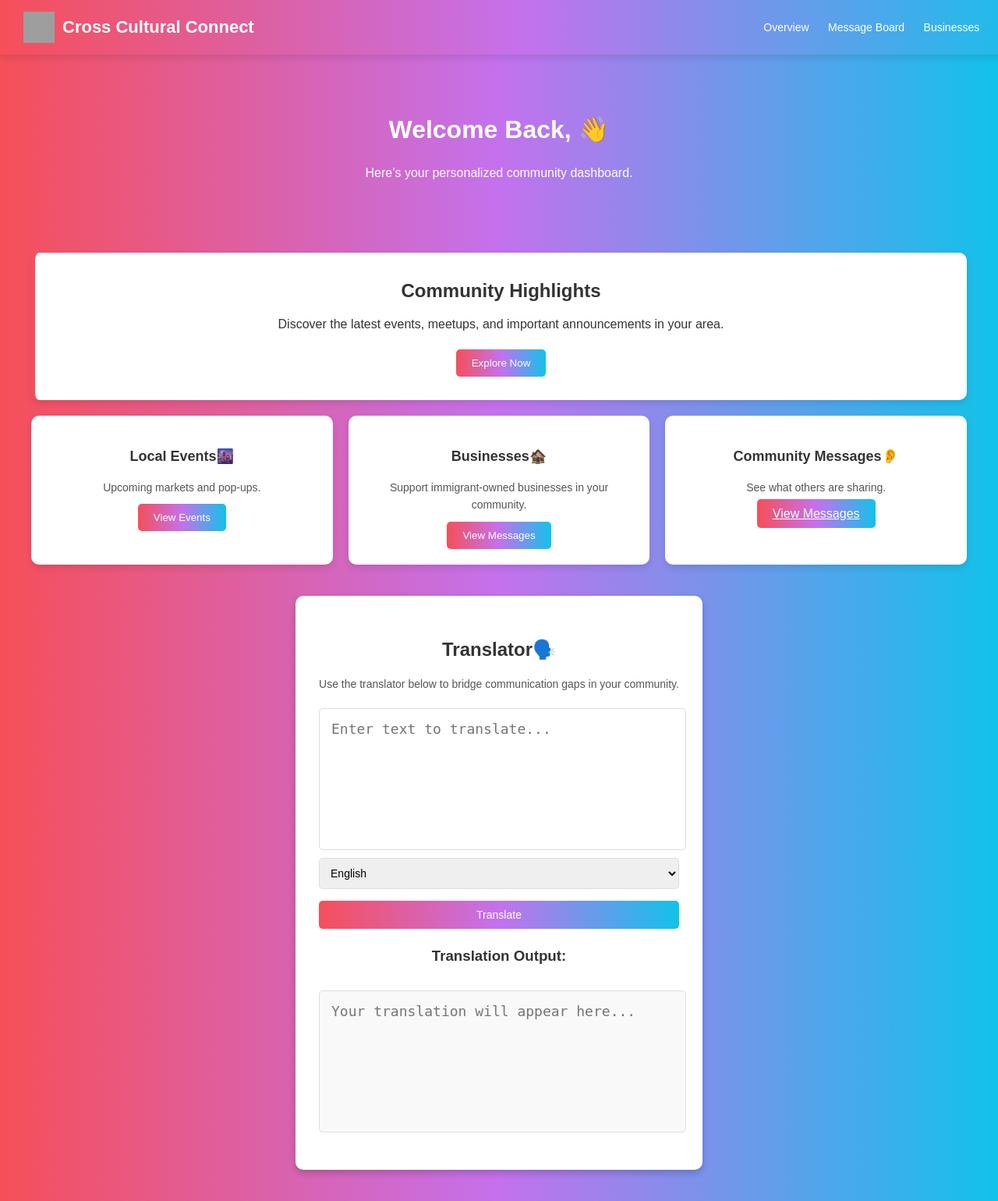
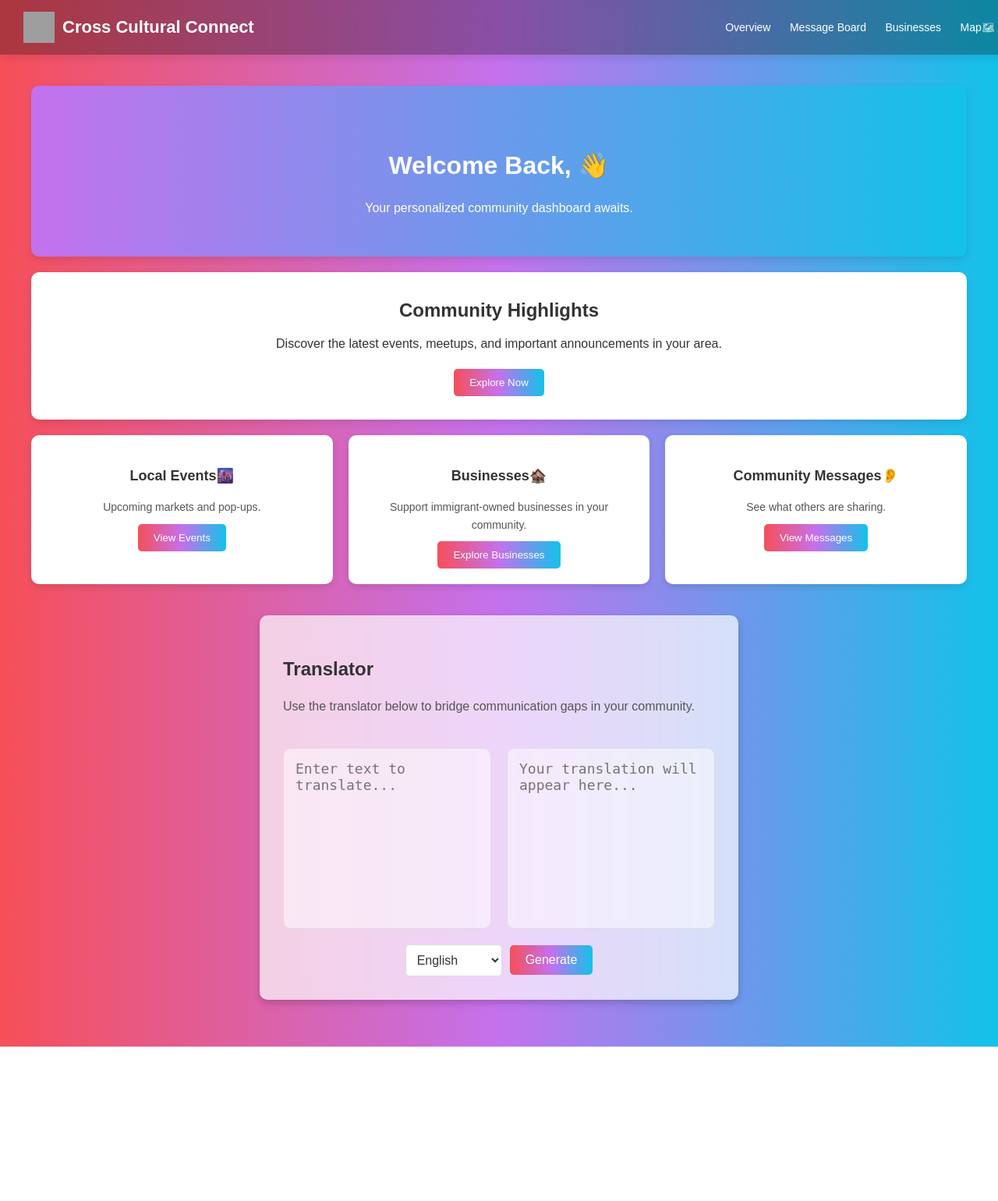
Before and after one commit to masonw0311/cross_cultural_connect, a Django app: page /welcome/ in a window 1280 px wide. Shown: the whole page at 78% size. After the commit the page ends 1342 px from the top, so only its background shows below. Run offline with Django 5.2, Linux system fonts and the light colour scheme; parts of the project's set-up code (start-up, migrations or seed data) failed here and were passed over; grey boxes are pictures that could not be loaded.

Commit message:
updated home page

```diff
--- a/cc_connect/accounts/templates/accounts/welcome.html
+++ b/cc_connect/accounts/templates/accounts/welcome.html
@@ -8,7 +8,6 @@
     <link rel="stylesheet" href="{% static 'css/overview.css' %}">
 </head>
 <body>
-
     <!-- Navigation Bar -->
     <nav class="navbar">
         <div class="navbar-left">
@@ -19,73 +18,75 @@
             <a href="{% url 'overview' %}">Overview</a>
             <a href="{% url 'message_board' %}">Message Board</a>
             <a>Businesses</a>
+            <a>Map🗺️</a>
             <a class="profile-icon">P</a>
         </div>
     </nav>
 
-    <!-- Welcome Section -->
-    <header class="welcome-header">
-        <div class="welcome-text">
+    <!-- Main Grid Layout -->
+    <main class="grid-container">
+        <!-- A: Welcome Section -->
+        <section class="grid-item welcome-header">
             <h1>Welcome Back, {{ user.username }} 👋</h1>
-            <p>Here’s your personalized community dashboard.</p>
-        </div>
-    </header>
+            <p>Your personalized community dashboard awaits.</p>
+        </section>
 
-    <!-- Main Content -->
-    <main class="overview-main">
-        <!-- Featured Section -->
-        <section class="featured-section">
+        <!-- B: Community Highlights -->
+        <section class="grid-item highlights">
             <h2>Community Highlights</h2>
             <p>Discover the latest events, meetups, and important announcements in your area.</p>
             <button class="btn-primary">Explore Now</button>
         </section>
 
-        <!-- Quick Access Section -->
-        <section class="quick-access">
-            <div class="access-card">
+        <!-- C: Local Events -->
+        <section class="grid-item access-card">
             <h3>Local Events🌆</h3>
             <p>Upcoming markets and pop-ups.</p>
             <button class="btn-primary">View Events</button>
-            </div>
-            <div class="access-card">
+        </section>
+
+        <!-- D: Businesses -->
+        <section class="grid-item access-card">
             <h3>Businesses🏚️</h3>
             <p>Support immigrant-owned businesses in your community.</p>
-                <form action="{% url 'message_board' %}" method="get">
-                    <button type="submit" class="btn-primary">View Messages</button>
-                </form>
-            </div>
-            <div class="access-card">
+            <button class="btn-primary">Explore Businesses</button>
+        </section>
+
+        <!-- E: Community Messages -->
+        <section class="grid-item access-card">
             <h3>Community Messages👂</h3>
             <p>See what others are sharing.</p>
-                <a href="{% url 'message_board' %}" class="btn-primary">View Messages</a>
-            </div>
+            <button class="btn-primary">View Messages</button>
         </section>
 
-        <!-- Translator Section -->
+       <!-- F: Translator Section -->
 <section class="translator-section">
-            <h2>Translator🗣️</h2>
+    <div class="translator-text">
+        <h2>Translator</h2>
         <p>Use the translator below to bridge communication gaps in your community.</p>
-            <form id="translator-form" method="POST" action="{% url 'translate' %}">
-                {% csrf_token %}
-                <textarea id="text-input" name="text" placeholder="Enter text to translate..." rows="3" required></textarea>
-                <select id="language-select" name="language" required>
+    </div>
+    <div class="translator-interface">
+        <textarea id="text-input" placeholder="Enter text to translate..."></textarea>
+        <textarea id="text-output" placeholder="Your translation will appear here..." readonly></textarea>
+    </div>
+    <div class="translator-controls">
+        <select id="language-select">
             <option value="en">English</option>
             <option value="es">Spanish</option>
             <option value="pt">Portuguese</option>
         </select>
-                <button type="submit" id="translate-button">Translate</button>
-            </form>
-            <div id="translation-output">
-                <h3>Translation Output:</h3>
-                <textarea id="text-output" readonly placeholder="Your translation will appear here..."></textarea>
+        <button id="translate-button">Generate</button>
     </div>
 </section>
+
 </main>
+</body>
+</html>
 
-    <!-- Script to handle translation -->
+<!-- JavaScript -->
 <script>
-        document.getElementById("translator-form").addEventListener("submit", function(event) {
-            event.preventDefault(); // Prevent form submission and page reload
+    document.getElementById("translate-button").addEventListener("click", function(event) {
+        event.preventDefault(); // Prevent page reload
 
         const text = document.getElementById("text-input").value.trim();
         const language = document.getElementById("language-select").value;
@@ -101,10 +102,7 @@
                 "Content-Type": "application/json",
                 "X-CSRFToken": "{{ csrf_token }}"
             },
-                body: JSON.stringify({
-                    text: text,
-                    language: language
-                })
+            body: JSON.stringify({ text, language })
         })
         .then(response => response.json())
         .then(data => {
@@ -120,6 +118,3 @@
         });
     });
 </script>
-
-</body>
-</html>
--- a/cc_connect/static/css/overview.css
+++ b/cc_connect/static/css/overview.css
@@ -5,11 +5,13 @@ body {
     background: linear-gradient(to right, #f64f59, #c471ed, #12c2e9);
     color: #333;
     line-height: 1.6;
+    padding-top: 70px; /* Adjust for navbar height */
 }
 
 /* Navigation Bar */
 .navbar {
-    background: linear-gradient(to right, #f64f59, #c471ed, #12c2e9);
+    background: rgba(0, 0, 0, 0.3); /* Semi-transparent black for blurred effect */
+    backdrop-filter: blur(10px); /* Blurred effect */
     padding: 15px 30px;
     color: white;
     display: flex;
@@ -52,23 +54,31 @@ body {
     color: #cfe2ff;
 }
 
-.profile-icon {
-    background-color: white;
-    color: #0d6efd;
-    font-weight: bold;
-    padding: 5px 10px;
-    border-radius: 50%;
-    text-decoration: none;
-    font-size: 14px;
+/* Grid Layout */
+.grid-container {
+    display: grid;
+    grid-template-areas:
+        "welcome welcome welcome"
+        "highlights highlights highlights"
+        "local-events businesses community-messages"
+        "translator translator translator";
+    grid-template-rows: auto auto auto auto;
+    grid-template-columns: 1fr 1fr 1fr;
+    gap: 20px;
+    max-width: 1200px;
+    margin: 20px auto;
+    padding: 20px;
 }
 
-/* Welcome Section */
+/* A: Welcome Header */
 .welcome-header {
-    background: linear-gradient(to right, #f64f59, #c471ed, #12c2e9);
-    color: white;
+    grid-area: welcome;
     text-align: center;
     padding: 50px 20px;
-    margin-bottom: 20px;
+    background: linear-gradient(to right, #c471ed, #12c2e9);
+    border-radius: 10px;
+    color: white;
+    box-shadow: 0 4px 10px rgba(0, 0, 0, 0.1);
 }
 
 .welcome-header h1 {
@@ -81,134 +91,54 @@ body {
     margin-bottom: 0;
 }
 
-/* Translator Section */
-.translator-section {
-    background-color: #ffffff;
+/* B: Community Highlights */
+.highlights {
+    grid-area: highlights;
+    text-align: center;
+    background: #fff;
+    padding: 30px;
     border-radius: 10px;
-    box-shadow: 0 4px 10px rgba(0, 0, 0, 0.2);
-    max-width: 700px;
-    margin: 20px auto;
-    padding: 20px;
-    text-align: center;
+    box-shadow: 0 4px 10px rgba(0, 0, 0, 0.1);
 }
 
-.translator-section h2 {
-    font-size: 24px;
-    color: #333;
-    margin-bottom: 10px;
-}
-
-.translator-section p {
-    font-size: 14px;
-    color: #555;
-    margin-bottom: 20px;
-}
-
-#translator-form textarea,
-#translator-form select,
-#translator-form button {
-    display: block;
-    width: 100%;
-    margin-bottom: 15px;
-    padding: 10px;
-    font-size: 14px;
-    border: 1px solid #ddd;
-    border-radius: 5px;
-}
-
-#translator-form textarea {
-    height: 100px;
-    resize: none;
-}
-
-#translator-form button {
-    background: linear-gradient(to right, #f64f59, #c471ed, #12c2e9);
-    color: #ffffff;
-    border: none;
-    cursor: pointer;
-    transition: background 0.3s ease-in-out;
-}
-
-#translator-form button:hover {
-    background: linear-gradient(to right, #12c2e9, #c471ed, #f64f59);
-}
-
-#translation-output {
-    margin-top: 20px;
-}
-
-#translation-output textarea {
-    width: 100%;
-    height: 100px;
-    padding: 10px;
-    border: 1px solid #ddd;
-    border-radius: 5px;
-    resize: none;
-    background-color: #f9f9f9;
-    color: #333;
-}
-
-/* Utility Classes */
-.hidden {
-    display: none;
-}
-
-.centered {
-    text-align: center;
-    margin: 0 auto;
-}
-/* Main Content */
-.overview-main {
-    max-width: 1200px;
-    margin: 0 auto;
-    padding: 20px;
-    display: flex;
-    flex-direction: column;
-    gap: 20px;
-}
-
-.featured-section {
-    background-color: #fff;
-    border-radius: 10px;
-    padding: 30px;
-    box-shadow: 0 4px 10px rgba(0, 0, 0, 0.1);
-    text-align: center;
-    border-left: 5px solid #f64f59;
-}
-
-.featured-section h2 {
+.highlights h2 {
     font-size: 24px;
     font-weight: bold;
     margin: 0;
 }
 
-.featured-section p {
+.highlights p {
     margin: 10px 0 20px;
     font-size: 16px;
 }
 
-.btn-primary {
+.highlights .btn-primary {
     padding: 10px 20px;
     background: linear-gradient(to right, #f64f59, #c471ed, #12c2e9);
     color: white;
     border: none;
     border-radius: 5px;
     cursor: pointer;
+    transition: background 0.3s ease-in-out;
 }
 
-.quick-access {
-    display: flex;
-    gap: 20px;
-    justify-content: space-between;
+.highlights .btn-primary:hover {
+    background: linear-gradient(to right, #12c2e9, #c471ed, #f64f59);
 }
 
+/* C, D, E: Quick Access Cards */
 .access-card {
-    background-color: #fff;
+    text-align: center;
+    padding: 20px;
+    background: #fff;
     border-radius: 10px;
-    padding: 20px;
     box-shadow: 0 4px 10px rgba(0, 0, 0, 0.1);
-    text-align: center;
-    flex: 1;
+    transition: transform 0.3s, box-shadow 0.3s;
+}
+
+.access-card:hover {
+    transform: translateY(-5px);
+    box-shadow: 0 6px 15px rgba(0, 0, 0, 0.2);
 }
 
 .access-card h3 {
@@ -223,87 +153,101 @@ body {
     color: #555;
 }
 
-/* Translator Text Area Styles */
-#translator-form textarea {
-    width: 100%;
-    height: 150px; /* Increase the height */
-    padding: 15px; /* Increase padding for better readability */
+.access-card .btn-primary {
+    padding: 10px 20px;
+    background: linear-gradient(to right, #f64f59, #c471ed, #12c2e9);
+    color: white;
+    border: none;
+    border-radius: 5px;
+    cursor: pointer;
+    transition: background 0.3s ease-in-out;
+}
+
+.access-card .btn-primary:hover {
+    background: linear-gradient(to right, #12c2e9, #c471ed, #f64f59);
+}
+
+/* Translator Section with Light Opacity */
+/* Translator Section with Stacked Text */
+.translator-section {
+    grid-area: translator;
+    background: rgba(255, 255, 255, 0.7); /* Semi-transparent white */
+    backdrop-filter: blur(10px); /* Blurred effect */
+    border-radius: 10px; /* Rounded corners */
+    box-shadow: 0 4px 10px rgba(0, 0, 0, 0.2); /* Subtle shadow */
+    max-width: 1200px; /* Full width for large screens */
+    margin: 20px auto; /* Center alignment */
+    padding: 30px; /* Spacing inside the section */
+    display: flex;
+    flex-direction: column; /* Stacked layout */
+    gap: 20px; /* Spacing between elements */
+}
+
+/* Translator Text Section */
+.translator-text {
+    text-align: left; /* Align text to the left */
+}
+
+.translator-text h2 {
+    font-size: 24px;
+    color: #333;
+    margin-bottom: 10px;
+}
+
+.translator-text p {
+    font-size: 16px;
+    color: #555;
+    margin-bottom: 20px;
+}
+
+/* Translator Input and Output Boxes */
+.translator-interface {
+    display: flex;
+    justify-content: space-between; /* Side-by-side layout */
+    gap: 20px; /* Spacing between boxes */
+}
+
+.translator-interface textarea {
+    width: 48%; /* Each box takes up half the available space */
+    height: 200px; /* Tall boxes */
+    padding: 15px; /* Spacious padding */
     font-size: 18px; /* Larger text size */
+    border: 1px solid #ddd; /* Subtle border */
+    border-radius: 10px; /* Rounded corners */
+    resize: none; /* Disable resizing */
+    background-color: #f9f9f9; /* Slightly lighter background */
+    color: #333; /* Dark text for readability */
+    background: rgba(255, 255, 255, 0.5); /* Semi-transparent white */
+}
+
+/* Translator Controls (Button and Dropdown) */
+.translator-controls {
+    display: flex;
+    justify-content: center; /* Center align controls */
+    align-items: center; /* Vertical alignment */
+    gap: 10px; /* Spacing between elements */
+}
+
+.translator-controls select {
+    padding: 10px;
+    font-size: 16px;
     border: 1px solid #ddd;
     border-radius: 5px;
-    resize: none;
+    background-color: #ffffff;
+    color: #333;
 }
 
-#translation-output textarea {
-    width: 100%;
-    height: 150px; /* Increase the height */
-    padding: 15px; /* Increase padding for better readability */
-    font-size: 18px; /* Larger text size */
-    border: 1px solid #ddd;
+.translator-controls button {
+    padding: 10px 20px;
+    font-size: 16px;
+    color: white;
+    background: linear-gradient(to right, #f64f59, #c471ed, #12c2e9);
+    border: none;
     border-radius: 5px;
-    resize: none;
-    background-color: #f9f9f9;
-    color: #333;
-}
-.translator-section {
-    background-color: #ffffff;
-    border-radius: 10px;
-    box-shadow: 0 4px 10px rgba(0, 0, 0, 0.2);
-    max-width: 900px; /* Wider translator section */
-    margin: 20px auto;
-    padding: 30px; /* More padding for spacing inside the section */
-    text-align: center;
+    cursor: pointer;
+    transition: background 0.3s ease-in-out;
 }
 
-/* Translator Form Text Areas */
-#translator-form textarea {
-    width: 95%; /* Fit neatly inside the translator section */
-    max-width: 100%; /* Prevent overflow */
-    height: 150px; /* Large height for easy typing */
-    padding: 15px; /* Spacious padding */
-    font-size: 18px; /* Large font for readability */
-    border: 1px solid #ddd;
-    border-radius: 5px;
-    resize: none;
-    margin: 10px auto; /* Add spacing between elements */
+.translator-controls button:hover {
+    background: linear-gradient(to right, #12c2e9, #c471ed, #f64f59);
 }
-
-/* Translator Output Text Area */
-#translation-output textarea {
-    width: 95%; /* Consistent width */
-    max-width: 100%; /* Prevent overflow */
-    height: 150px; /* Large height for output text */
-    padding: 15px; /* Spacious padding */
-    font-size: 18px; /* Large font for readability */
-    border: 1px solid #ddd;
-    border-radius: 5px;
-    resize: none;
-    background-color: #f9f9f9;
-    color: #333;
-    margin: 10px auto; /* Add spacing between elements */
-}
-
-/* Navigation Bar */
-.navbar {
-    position: fixed; /* Keep it at the top of the page */
-    top: 0;
-    left: 0;
-    width: 100%;
-    background-color: #0d6efd;
-    padding: 15px 30px;
-    color: white;
-    z-index: 1000;
-    box-shadow: 0 4px 10px rgba(0, 0, 0, 0.1);
-}
-
-/* Add padding to the body to account for the fixed navbar */
-body {
-    padding-top: 70px; /* Adjust based on the height of your navbar */
-}
-
-/* Map Header */
-.map-header {
-    text-align: center;
-    color: white;
-    margin-top: 20px; /* Extra margin for spacing */
-}
```
Also changed, not shown: cc_connect/db.sqlite3. Lines whose indentation alone changed are shown as unchanged.
